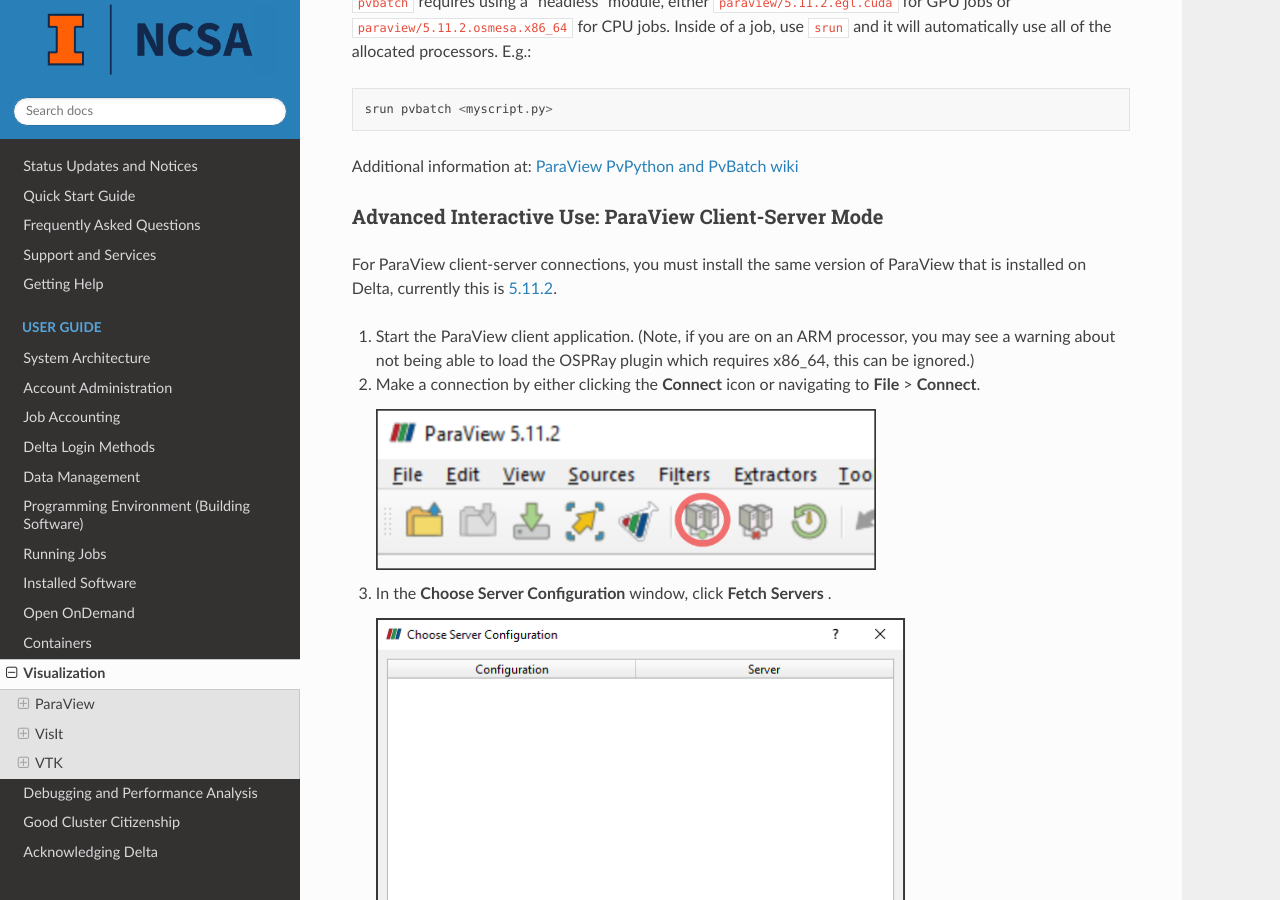
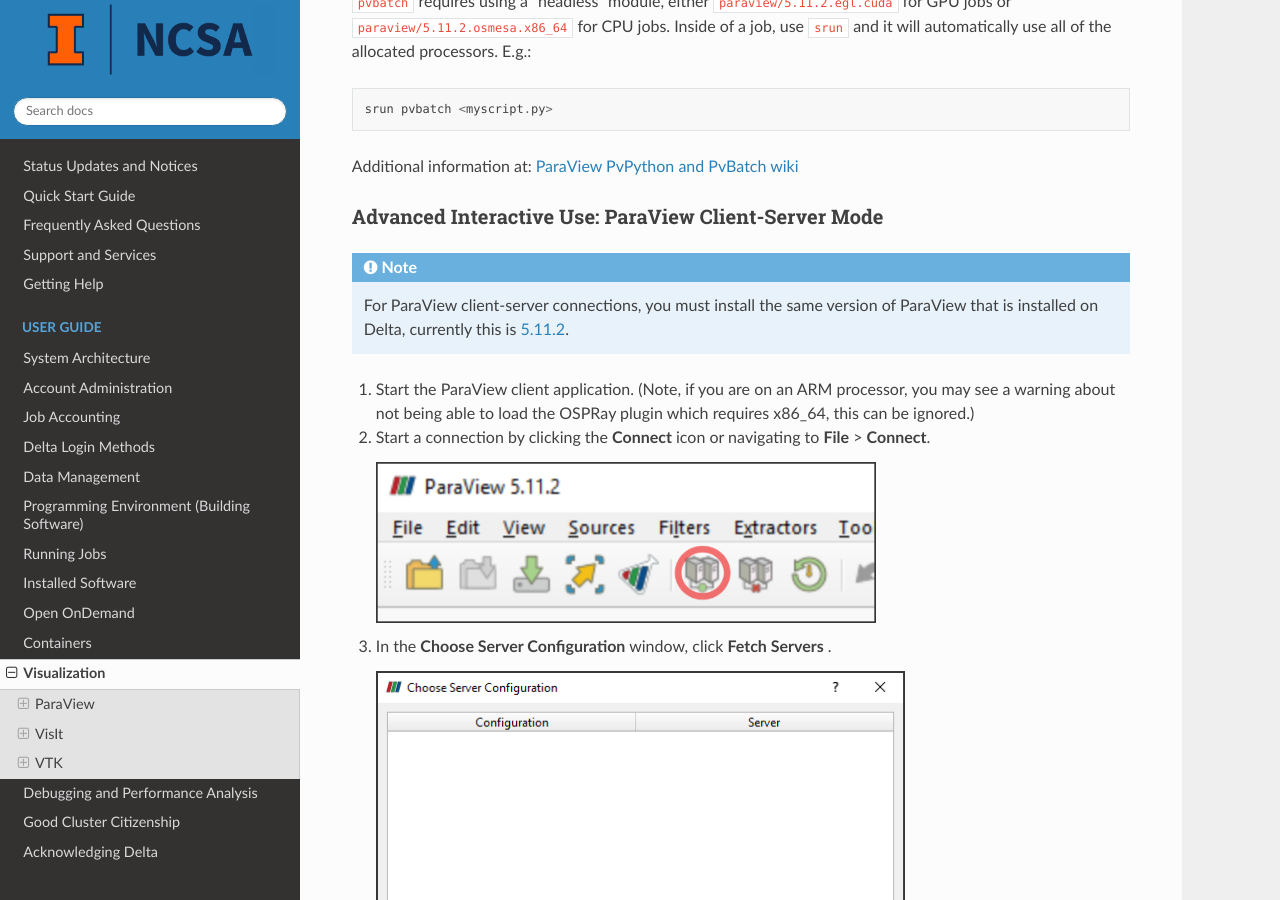
Before and after one commit to ncsa/Delta_doc, a Sphinx documentation site: the page built from docs/source/user_guide/visualization.rst, in a window 1280 px wide and 900 px high, scrolled down 989 px. Built offline with Sphinx 7.4.7 and the Read the Docs theme 3.1.0, drawn with Linux system fonts in a browser that asks for light colours.

Commit message:
Update visualization.rst a few final tweaks

```diff
--- a/docs/source/user_guide/visualization.rst
+++ b/docs/source/user_guide/visualization.rst
@@ -52,11 +52,12 @@ Additional information at: `ParaView PvPython and PvBatch wiki <https://www.para
 Advanced Interactive Use: ParaView Client-Server Mode
 ~~~~~~~~~~~~~~~~~~~~~~~~~~~~~~~~
 
-For ParaView client-server connections, you must install the same version of ParaView that is installed on Delta, currently this is `5.11.2 <https://www.paraview.org/download/?version=v5.11>`_.
+.. note::
+   For ParaView client-server connections, you must install the same version of ParaView that is installed on Delta, currently this is `5.11.2 <https://www.paraview.org/download/?version=v5.11>`_.
 
 #. Start the ParaView client application. (Note, if you are on an ARM processor, you may see a warning about not being able to load the OSPRay plugin which requires x86_64, this can be ignored.)
 
-#. Make a connection by either clicking the **Connect** icon or navigating to **File** > **Connect**.
+#. Start a connection by clicking the **Connect** icon or navigating to **File** > **Connect**.
 
    .. figure:: images/visualization/1_ParaView_Connect_button.png
        :alt: Close-up view of the server Connect button.
```
